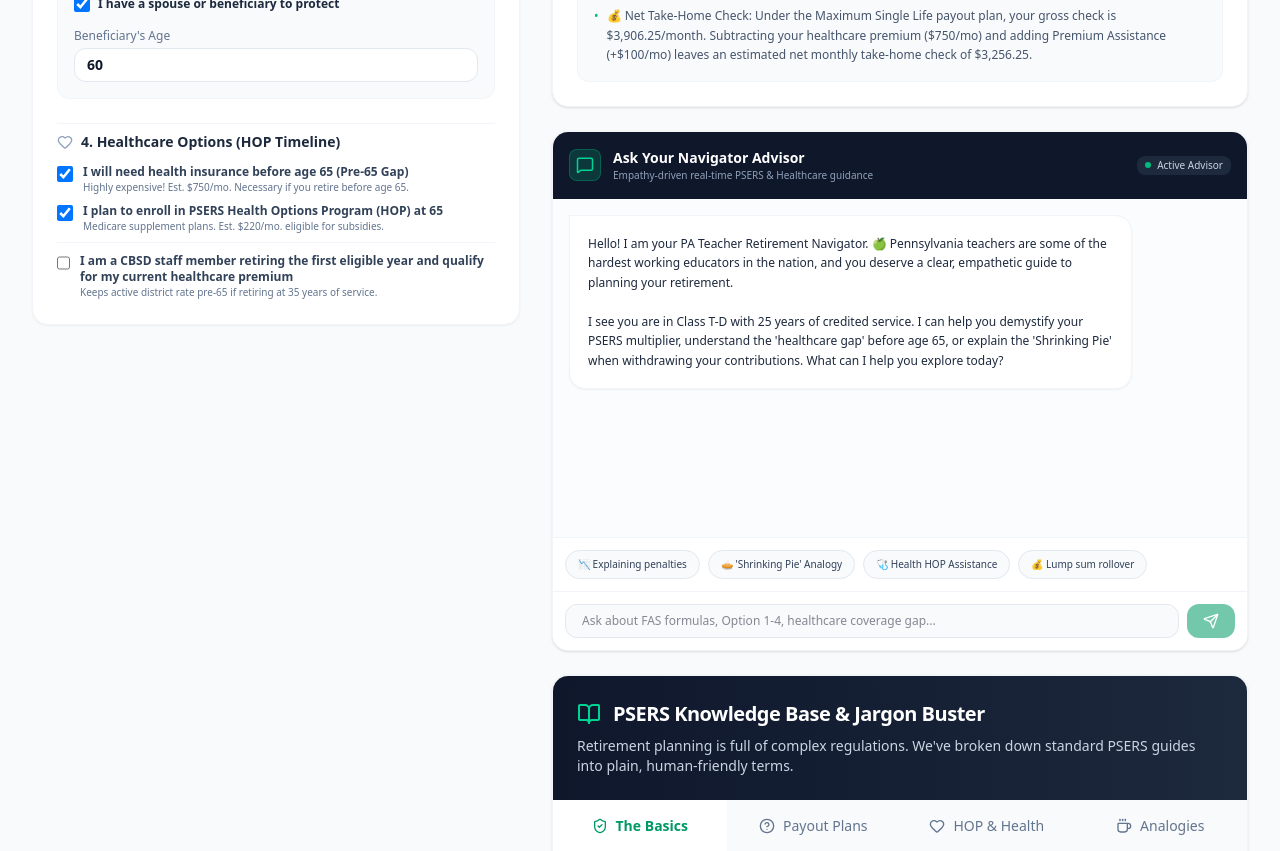
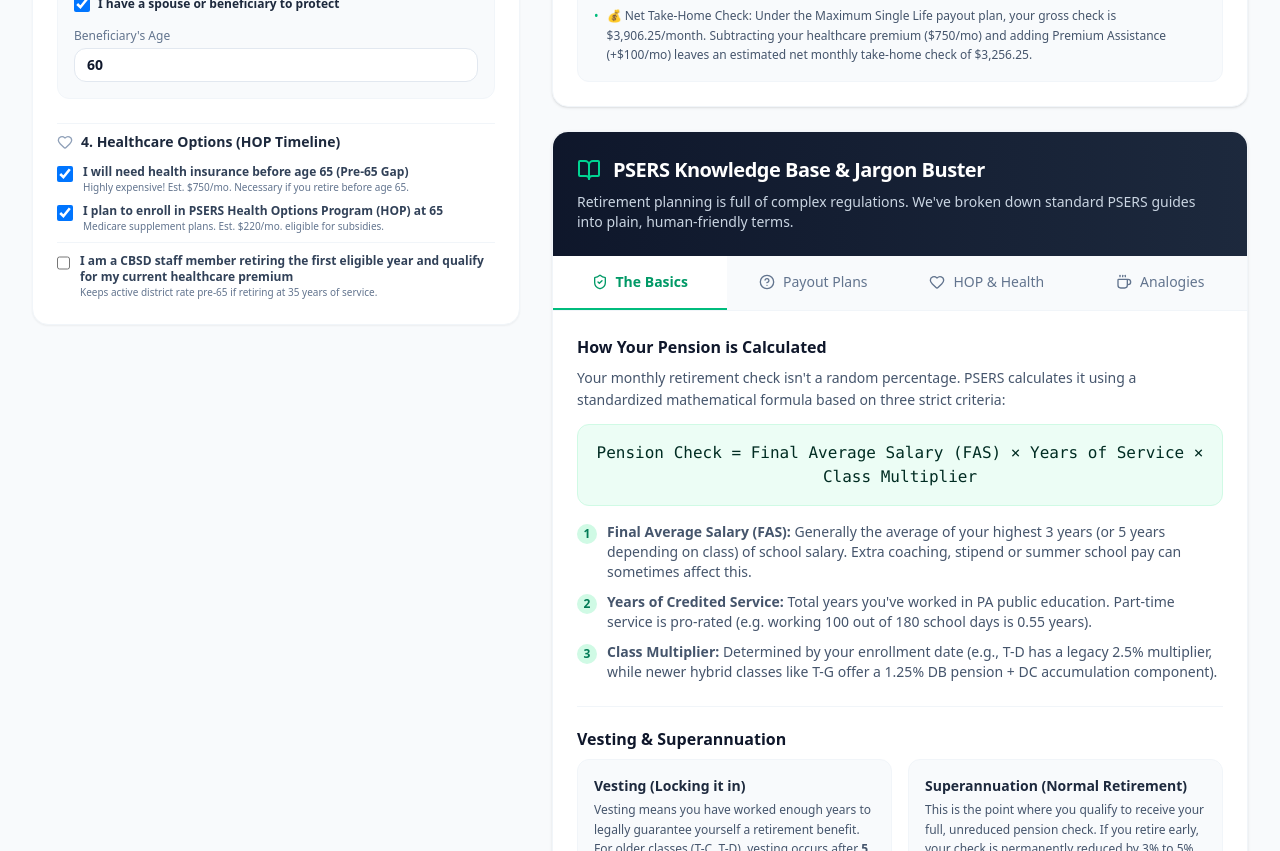
Before and after one commit to mattlandis205-debug/pateacherdone, a React (Vite) app: page / in a window 1280 px wide. Shown: the part 1200-2051 px from the top of the page. Built offline with nearby package versions, Linux system fonts and the light colour scheme.

Commit message:
Implement floating chat drawer widget for best of both worlds advisor layout

```diff
--- a/src/App.tsx
+++ b/src/App.tsx
@@ -116,6 +116,7 @@
   const [emailAddress, setEmailAddress] = useState('');
   const [paymentStep, setPaymentStep] = useState<'form' | 'success'>('form');
   const [emailSendingStatus, setEmailSendingStatus] = useState<'idle' | 'sending' | 'sent' | 'error'>('idle');
+  const [isChatOpen, setIsChatOpen] = useState(false);
 
   const handleDownloadReportClick = () => {
     if (isPaid) {
@@ -926,24 +927,44 @@
 
             </div>
 
-            {/* AI COMPASSIONATE ADVISOR (Chat Component) */}
-            <div className="bg-white rounded-2xl border border-slate-100 shadow-sm overflow-hidden flex flex-col h-[520px]" id="ai-chat-navigator">
+            {/* Floating Advisor Button */}
+            {!isChatOpen && (
+              <button
+                onClick={() => setIsChatOpen(true)}
+                className="fixed bottom-6 right-6 z-40 bg-emerald-600 hover:bg-emerald-700 text-white font-bold px-4 py-3 rounded-full shadow-2xl flex items-center gap-2 transition-all hover:scale-105 cursor-pointer border border-emerald-500/20"
+              >
+                <MessageSquare className="h-4.5 w-4.5" />
+                <span className="text-xs">Ask PSERS Advisor</span>
+                <span className="h-2 w-2 rounded-full bg-red-500 animate-ping absolute top-0 right-0 -mt-0.5 -mr-0.5"></span>
+                <span className="h-2 w-2 rounded-full bg-red-500 absolute top-0 right-0 -mt-0.5 -mr-0.5"></span>
+              </button>
+            )}
 
-              {/* Advisor Header */}
-              <div className="bg-slate-900 p-4 text-white flex items-center justify-between">
+            {/* Slide-out Advisor Drawer */}
+            {isChatOpen && (
+              <div className="fixed inset-0 z-50 flex justify-end bg-slate-900/40 backdrop-blur-xs">
+                {/* Backdrop close area */}
+                <div className="flex-1" onClick={() => setIsChatOpen(false)} />
+
+                {/* Drawer container */}
+                <div className="w-full max-w-md bg-white h-full shadow-2xl flex flex-col text-slate-800">
+                  {/* Drawer Header */}
+                  <div className="bg-slate-950 p-4 text-white flex items-center justify-between">
                     <div className="flex items-center gap-3">
                       <div className="h-8 w-8 rounded-lg bg-emerald-500/20 text-emerald-400 flex items-center justify-center border border-emerald-500/30">
                         <MessageSquare className="h-4.5 w-4.5" />
                       </div>
                       <div>
-                    <h3 className="text-sm font-bold">Ask Your Navigator Advisor</h3>
-                    <p className="text-[10px] text-slate-400">Empathy-driven real-time PSERS & Healthcare guidance</p>
+                        <h3 className="text-sm font-bold text-white">Ask Your Navigator Advisor</h3>
+                        <p className="text-[10px] text-slate-400">Empathy-driven PSERS & Healthcare guidance</p>
                       </div>
                     </div>
-                <div className="flex items-center gap-1.5 bg-slate-800 text-slate-300 px-2 py-0.5 rounded-lg text-[10px]">
-                  <span className="h-1.5 w-1.5 rounded-full bg-emerald-500 animate-pulse"></span>
-                  Active Advisor
-                </div>
+                    <button
+                      onClick={() => setIsChatOpen(false)}
+                      className="text-slate-400 hover:text-white text-lg transition-colors p-1 cursor-pointer"
+                    >
+                      ✕
+                    </button>
                   </div>
 
                   {/* Chat Messages */}
@@ -951,7 +972,7 @@
                     {chatMessages.map((msg, idx) => (
                       <div key={idx} className={`flex ${msg.role === "user" ? "justify-end" : "justify-start"}`}>
                         <div
-                      className={`max-w-[85%] rounded-2xl p-4.5 text-xs leading-relaxed whitespace-pre-wrap ${
+                          className={`max-w-[85%] rounded-2xl p-4 text-xs leading-relaxed whitespace-pre-wrap ${
                             msg.role === "user"
                               ? "bg-emerald-600 text-white rounded-tr-none"
                               : "bg-white text-slate-800 border border-slate-100 rounded-tl-none shadow-xs"
@@ -974,35 +995,29 @@
                   </div>
 
                   {/* Suggestion Prompts */}
-              <div className="p-3 border-t border-slate-100 bg-white flex gap-2 overflow-x-auto scrollbar-none">
+                  <div className="p-3 border-t border-slate-100 bg-white flex gap-2 overflow-x-auto scrollbar-none shrink-0">
                     <button
                       onClick={() => askSuggestedQuestion("What is my early retirement penalty and how can I avoid it?")}
-                  className="px-3 py-1.5 bg-slate-50 hover:bg-slate-100 text-slate-700 text-[10px] font-medium rounded-full border border-slate-200 shrink-0 transition-colors"
+                      className="px-3 py-1.5 bg-slate-50 hover:bg-slate-100 text-slate-700 text-[10px] font-medium rounded-full border border-slate-200 shrink-0 transition-colors cursor-pointer"
                     >
                       📉 Explaining penalties
                     </button>
                     <button
                       onClick={() => askSuggestedQuestion("How does the 'Shrinking Pie' work for Option 4 lump sum and survivor options?")}
-                  className="px-3 py-1.5 bg-slate-50 hover:bg-slate-100 text-slate-700 text-[10px] font-medium rounded-full border border-slate-200 shrink-0 transition-colors"
+                      className="px-3 py-1.5 bg-slate-50 hover:bg-slate-100 text-slate-700 text-[10px] font-medium rounded-full border border-slate-200 shrink-0 transition-colors cursor-pointer"
                     >
                       🥧 'Shrinking Pie' Analogy
                     </button>
                     <button
-                  onClick={() => askSuggestedQuestion("Am I eligible for Health Options Program (HOP) Premium Assistance?")}
-                  className="px-3 py-1.5 bg-slate-50 hover:bg-slate-100 text-slate-700 text-[10px] font-medium rounded-full border border-slate-200 shrink-0 transition-colors"
+                      onClick={() => askSuggestedQuestion("Am I eligible for Health HOP Premium Assistance?")}
+                      className="px-3 py-1.5 bg-slate-50 hover:bg-slate-100 text-slate-700 text-[10px] font-medium rounded-full border border-slate-200 shrink-0 transition-colors cursor-pointer"
                     >
                       🩺 Health HOP Assistance
-                </button>
-                <button
-                  onClick={() => askSuggestedQuestion("Can I roll over my Option 4 lump sum to avoid paying heavy immediate taxes?")}
-                  className="px-3 py-1.5 bg-slate-50 hover:bg-slate-100 text-slate-700 text-[10px] font-medium rounded-full border border-slate-200 shrink-0 transition-colors"
-                >
-                  💰 Lump sum rollover
                     </button>
                   </div>
 
                   {/* Chat Input */}
-              <div className="p-3 border-t border-slate-100 bg-white">
+                  <div className="p-3 border-t border-slate-100 bg-white shrink-0">
                     <form
                       onSubmit={(e) => {
                         e.preventDefault();
@@ -1012,8 +1027,8 @@
                     >
                       <input
                         type="text"
-                    placeholder="Ask about FAS formulas, Option 1-4, healthcare coverage gap..."
-                    className="flex-1 bg-slate-50 border border-slate-200 rounded-xl px-4 py-2 text-xs focus:outline-none focus:border-emerald-500 focus:bg-white transition-colors"
+                        placeholder="Ask about FAS formulas, Option 1-4..."
+                        className="flex-1 bg-slate-50 border border-slate-200 rounded-xl px-4 py-2 text-xs focus:outline-none focus:border-emerald-500 focus:bg-white transition-colors text-slate-800"
                         value={inputValue}
                         onChange={(e) => setInputValue(e.target.value)}
                         disabled={isGenerating}
@@ -1021,14 +1036,15 @@
                       <button
                         type="submit"
                         disabled={isGenerating || !inputValue.trim()}
-                    className="bg-emerald-600 hover:bg-emerald-700 disabled:opacity-55 disabled:hover:bg-emerald-600 text-white rounded-xl px-4 py-2 flex items-center justify-center transition-colors shrink-0"
+                        className="bg-emerald-600 hover:bg-emerald-700 disabled:opacity-55 disabled:hover:bg-emerald-600 text-white rounded-xl px-4 py-2 flex items-center justify-center transition-colors shrink-0 cursor-pointer"
                       >
                         <Send className="h-4 w-4" />
                       </button>
                     </form>
                   </div>
-
                 </div>
+              </div>
+            )}
 
             {/* Educational Hub Knowledge Base */}
             <EducationalHub />
```
Lines whose indentation alone changed are shown as unchanged.
